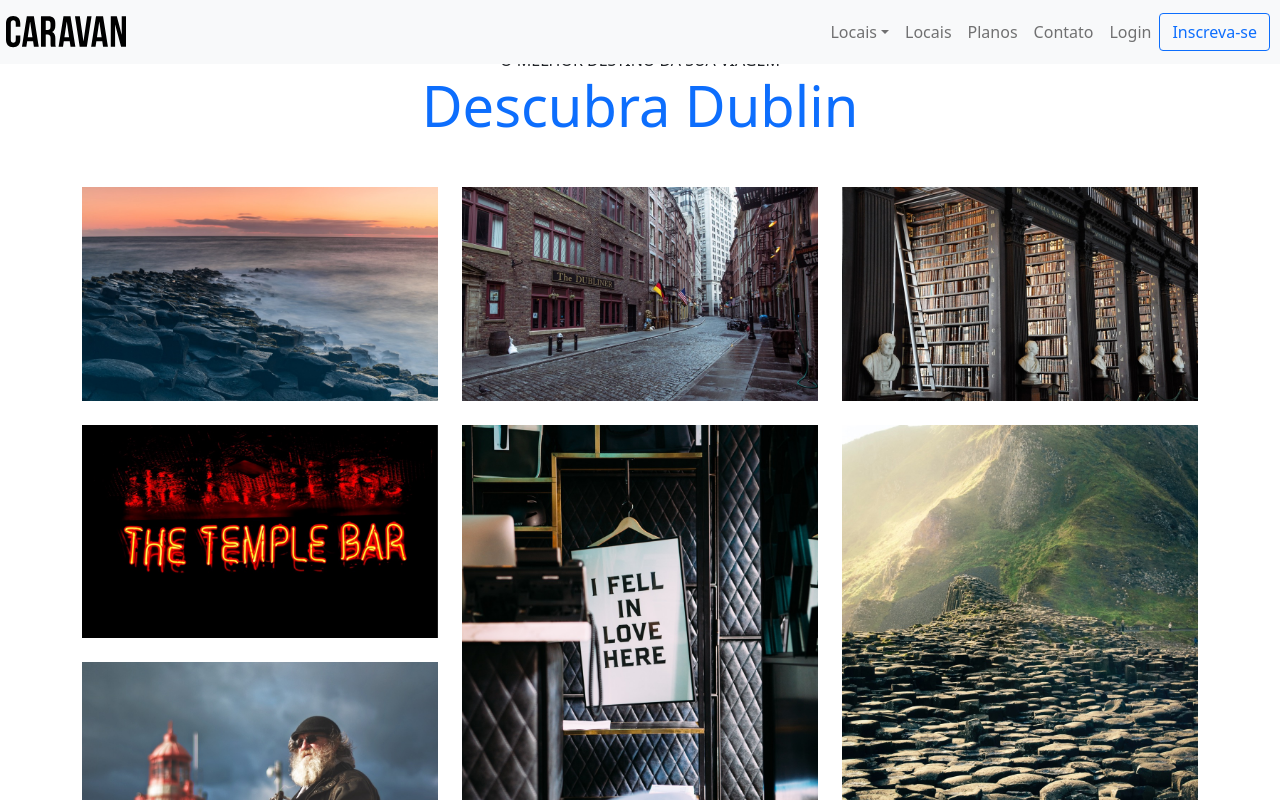
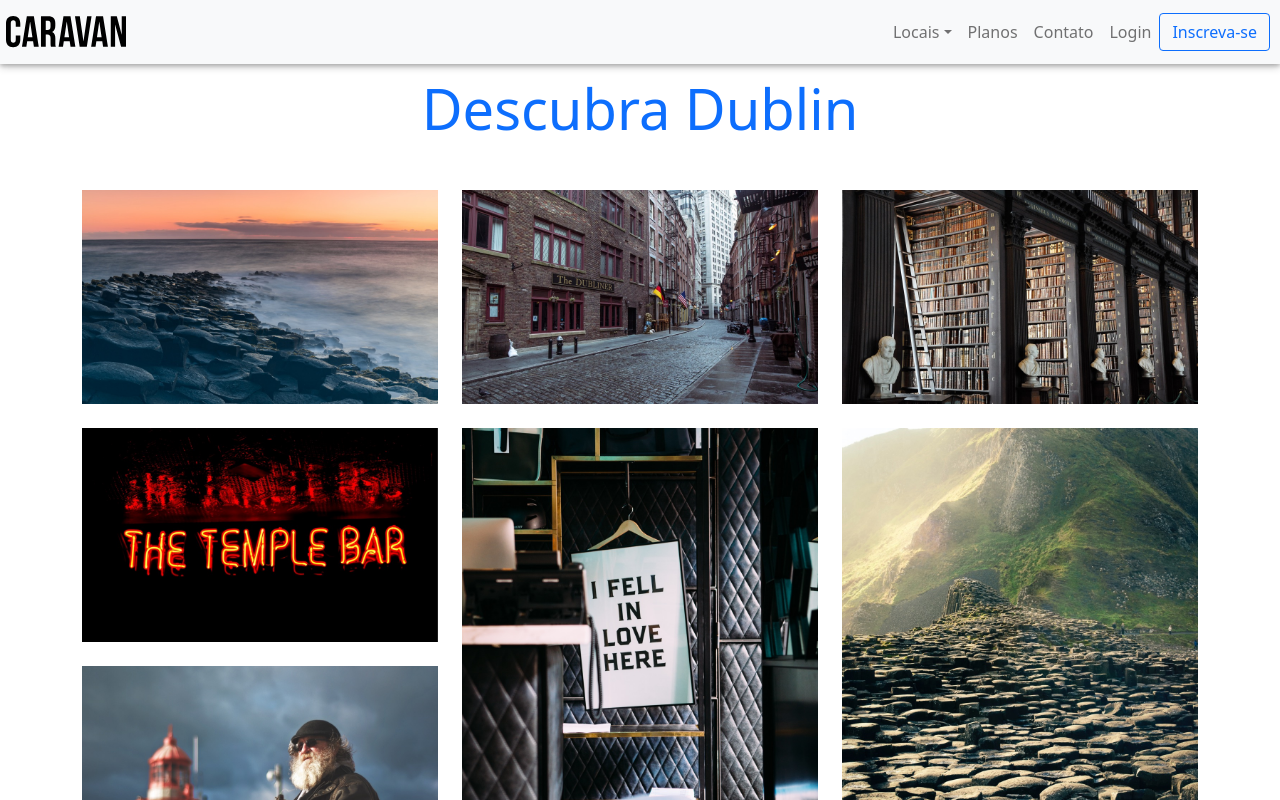
Before and after one commit to Nataliapine/Caravan, a React (Create React App) app: page /locais in a window 1280 px wide. Shown: the top 800 px of the page. Built offline with nearby package versions, Linux system fonts and the light colour scheme.

Commit message:
design code done!

```diff
--- a/src/components/Header/header.css
+++ b/src/components/Header/header.css
@@ -1,5 +1,5 @@
 
-.collapse  {
+.navbar-collapse  {
     position: absolute;
     right: 10px;
 }
@@ -18,9 +18,10 @@
     padding: 1rem;
 }
 
-@media screen and (max-width: 767px) {
+@media screen and (max-width: 991px) {
 
-    .navbar {
+    .navbar-collapse {
         position: relative;
+        margin-left: 14px;
     }
 }
--- a/src/components/Header/index.js
+++ b/src/components/Header/index.js
@@ -3,10 +3,12 @@
 import './header.css';
 
 export default function Header() {
+
+
     return (
         <div>
-            <nav className="navbar navbar-expand-lg navbar-light bg-light fixed-top py-3">
-                <img className='navbar-bland ml-2' src={Logo} alt="caravan" />
+            <nav className="navbar navbar-expand-lg navbar-light bg-light fixed-top py-3 box-shadow">
+                <Link to="/"><img className='navbar-bland ml-2' src={Logo} alt="caravan" /> </Link>
                 <button class="navbar-toggler" type="button" data-toggle="collapse" data-target="#navbarSupportedContent" aria-controls="navbarSupportedContent" aria-expanded="false" aria-label="Toggle navigation">
                     <span class="navbar-toggler-icon"></span>
                 </button>
@@ -18,26 +20,24 @@
                             Locais
                             </Link>
                             <div class="dropdown-menu" aria-labelledby="navbarDropdown">
-                                <Link to="/" class="dropdown-item">California</Link>
-                                <Link to="/" class="dropdown-item">Paris</Link>
-                                <Link to="/" class="dropdown-item">Dublin</Link>
+                                <Link to="/locais" class="dropdown-item">California</Link>
+                                <Link to="/locais" class="dropdown-item">Paris</Link>
+                                <Link to="/locais" class="dropdown-item">Dublin</Link>
                             </div>
                         </li>
                         <li className="nav-item">
-                            <Link to="/" className='nav-link'>Locais</Link>
+                            <Link to="/planos" className='nav-link'>Planos</Link>
                         </li>
                         <li className="nav-item">
-                            <Link to="/" className='nav-link'>Planos</Link>
+                            <Link to="/contato" className='nav-link'>Contato</Link>
                         </li>
                         <li className="nav-item">
-                            <Link to="/" className='nav-link'>Contato</Link>
-                        </li>
-                        <li className="nav-item">
-                            <Link to="/" className='nav-link'>Login</Link>
+                            <Link to="/login" className='nav-link'>Login</Link>
+
                         </li>
                     </ul>
                     <form class="form-inline my-2 my-lg-0">
-                        <button className='btn btn-outline-primary ml-md-2'>Inscreva-se</button>
+                        <Link to="/inscricao"><button className='btn btn-outline-primary ml-md-2'>Inscreva-se</button></Link>
                     </form>
 
                 </div>
--- a/src/pages/Locais/index.js
+++ b/src/pages/Locais/index.js
@@ -18,7 +18,7 @@
 
             <section className="container">
                 <div className="text-center my-5">
-                    <span className="h-6 d-block">O MELHOR DESTINO DA SUA VIAGEM</span>
+                    <h2 className="h6 d-block">O MELHOR DESTINO DA SUA VIAGEM</h2>
                     <h1 className="display-4 text-primary">Descubra Dublin</h1>
                 </div>
                 <div className="row">
--- a/src/pages/Planos/index.js
+++ b/src/pages/Planos/index.js
@@ -1,6 +1,5 @@
 import Header from "../../components/Header";
 import Footer from "../../components/Footer";
-// import './planos.css';
 import '../../components/Header/header.css';
 
 
@@ -41,7 +40,7 @@
                                     <Link to="/" className="btn btn-primary btn-lg btn-block">Comprar Plano</Link>
                                 </div>
                                 <div className="col">
-                                    <span className="h4">5.000</span>
+                                    <span className="h4">R$ 5.000</span>
                                 </div>
                             </div>
                         </div>
@@ -70,7 +69,7 @@
                                     <Link to="/" className="btn btn-primary btn-lg btn-block">Comprar Plano</Link>
                                 </div>
                                 <div className="col">
-                                    <span className="h4">7.500</span>
+                                    <span className="h4">R$ 7.500</span>
                                 </div>
                             </div>
 
```
